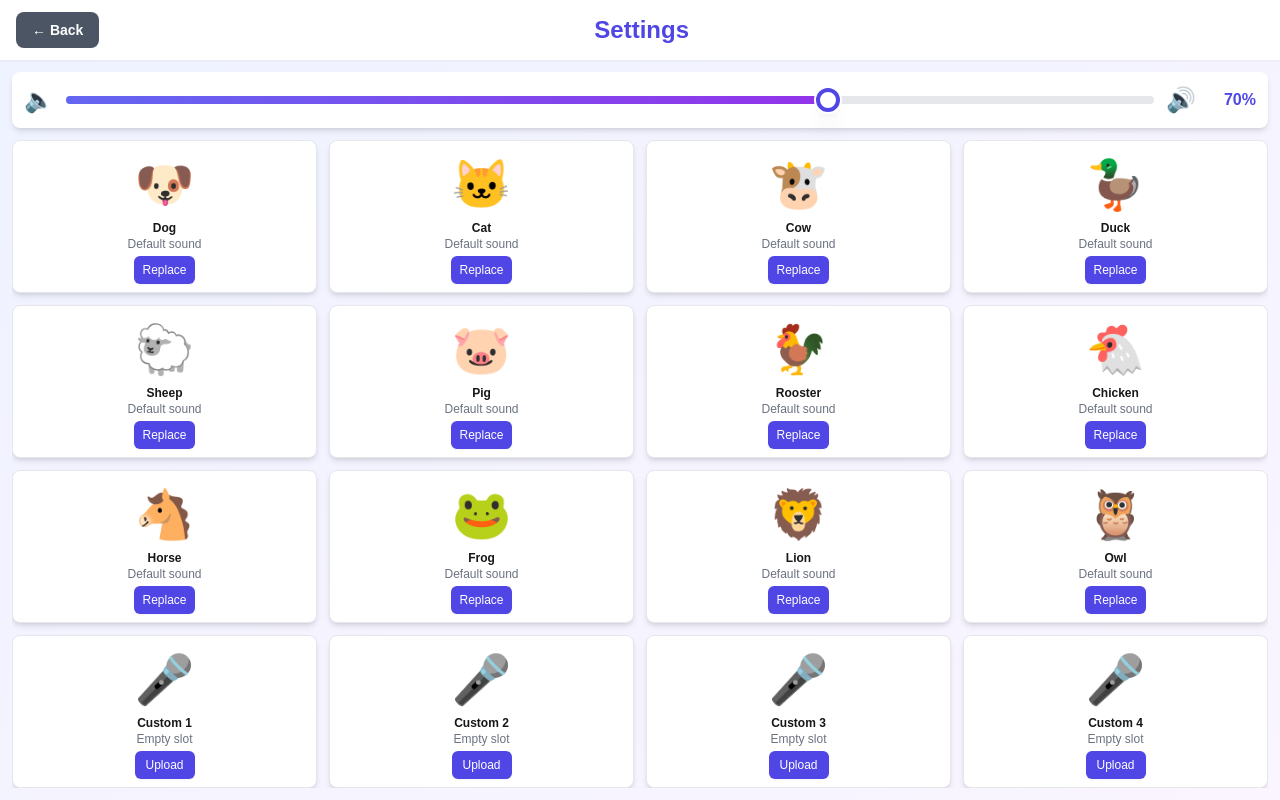
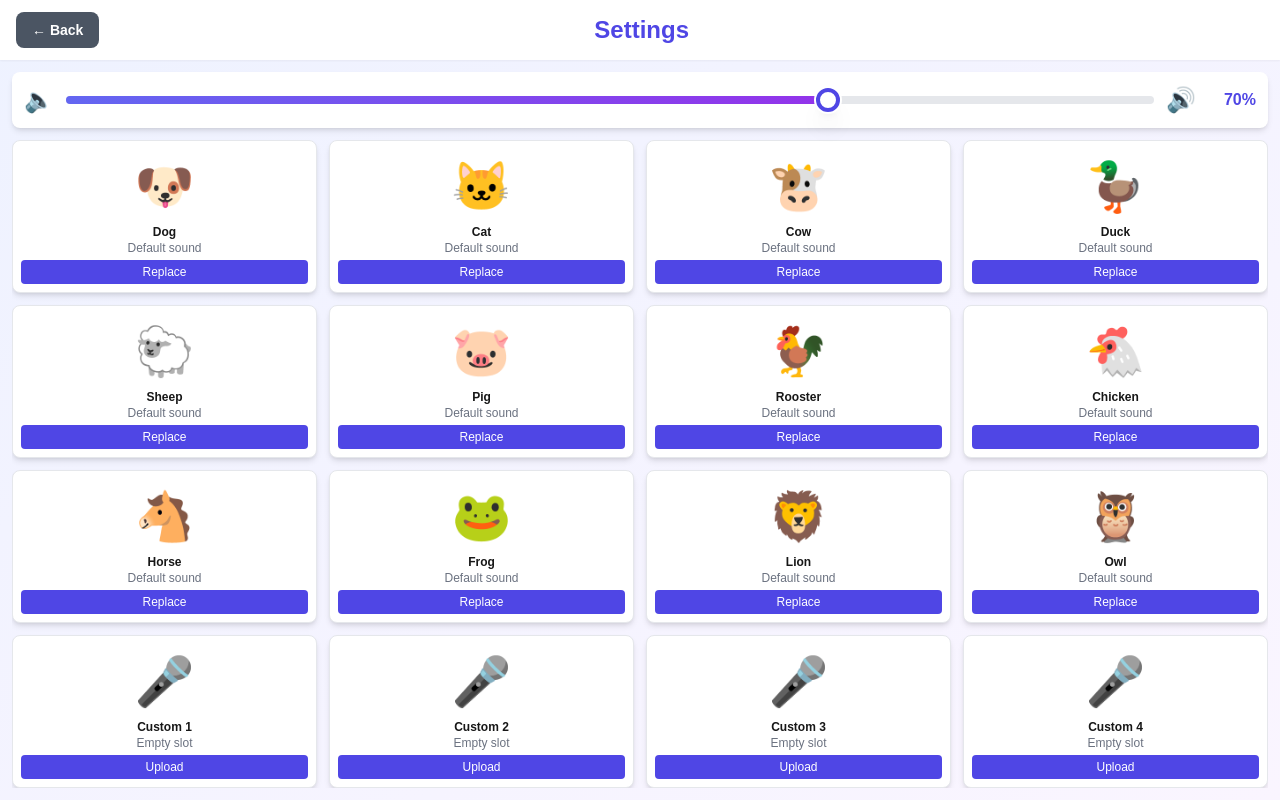
Before and after one commit to niravbeni/ideo-sb, a Next.js app: page /manage in a window 1280 px wide. Built offline with nearby package versions, Linux system fonts and the light colour scheme.

Commit message:
Update button styling for compact cards

```diff
--- a/components/ManageSlotCard.tsx
+++ b/components/ManageSlotCard.tsx
@@ -69,7 +69,7 @@ export default function ManageSlotCard({
         {/* Upload/Replace Button */}
         <button
           onClick={handleUploadClick}
-          className="px-2 py-1.5 bg-indigo-600 text-white text-xs rounded-md hover:bg-indigo-700 transition-colors shadow-sm font-medium min-w-[60px]"
+          className="px-2 py-1 bg-indigo-600 text-white text-xs rounded hover:bg-indigo-700 transition-colors font-medium flex-1 min-w-[50px]"
           aria-label={`Upload sound for ${slot.label}`}
         >
           {slot.currentSource.kind === "empty" ? "Upload" : "Replace"}
@@ -79,7 +79,7 @@ export default function ManageSlotCard({
         {slot.isPreset && slot.currentSource.kind !== "default" && (
           <button
             onClick={() => onReset(slot.id)}
-            className="px-2 py-1.5 bg-amber-600 text-white text-xs rounded-md hover:bg-amber-700 transition-colors shadow-sm font-medium min-w-[60px]"
+            className="px-2 py-1 bg-amber-600 text-white text-xs rounded hover:bg-amber-700 transition-colors font-medium flex-1 min-w-[50px]"
             aria-label={`Reset ${slot.label} to default`}
           >
             Reset
@@ -90,7 +90,7 @@ export default function ManageSlotCard({
         {!slot.isPreset && slot.currentSource.kind !== "empty" && (
           <button
             onClick={() => onClear(slot.id)}
-            className="px-2 py-1.5 bg-red-600 text-white text-xs rounded-md hover:bg-red-700 transition-colors shadow-sm font-medium min-w-[60px]"
+            className="px-2 py-1 bg-red-600 text-white text-xs rounded hover:bg-red-700 transition-colors font-medium flex-1 min-w-[50px]"
             aria-label={`Clear ${slot.label}`}
           >
             Clear
```
